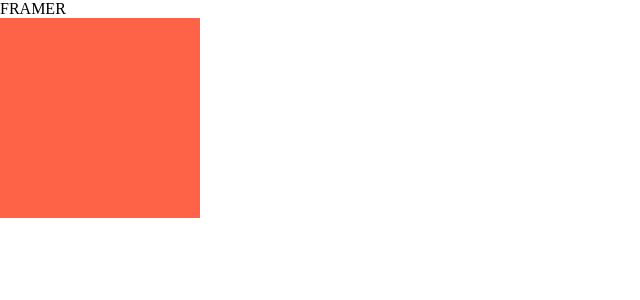
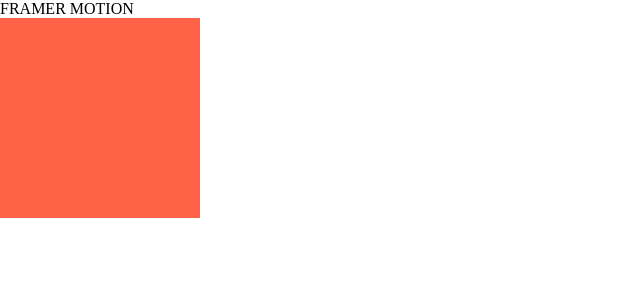
Before and after one commit to erikpz/erik-developer, a Next.js app: page / in a window 1280 px wide. Shown: the top 300 px of the page, without its empty margins (0-640 px from the left). Built offline with nearby package versions, Linux system fonts and the light colour scheme.

Commit message:
Framer motion

```diff
--- a/pages/index.tsx
+++ b/pages/index.tsx
@@ -4,7 +4,7 @@ import { motion } from "framer-motion";
 const Home: NextPage = () => {
   return (
     <div>
-      FRAMER
+      FRAMER MOTION
       <motion.div
         animate={{ rotate: 360 }}
         transition={{ duration: 2 }}
```
